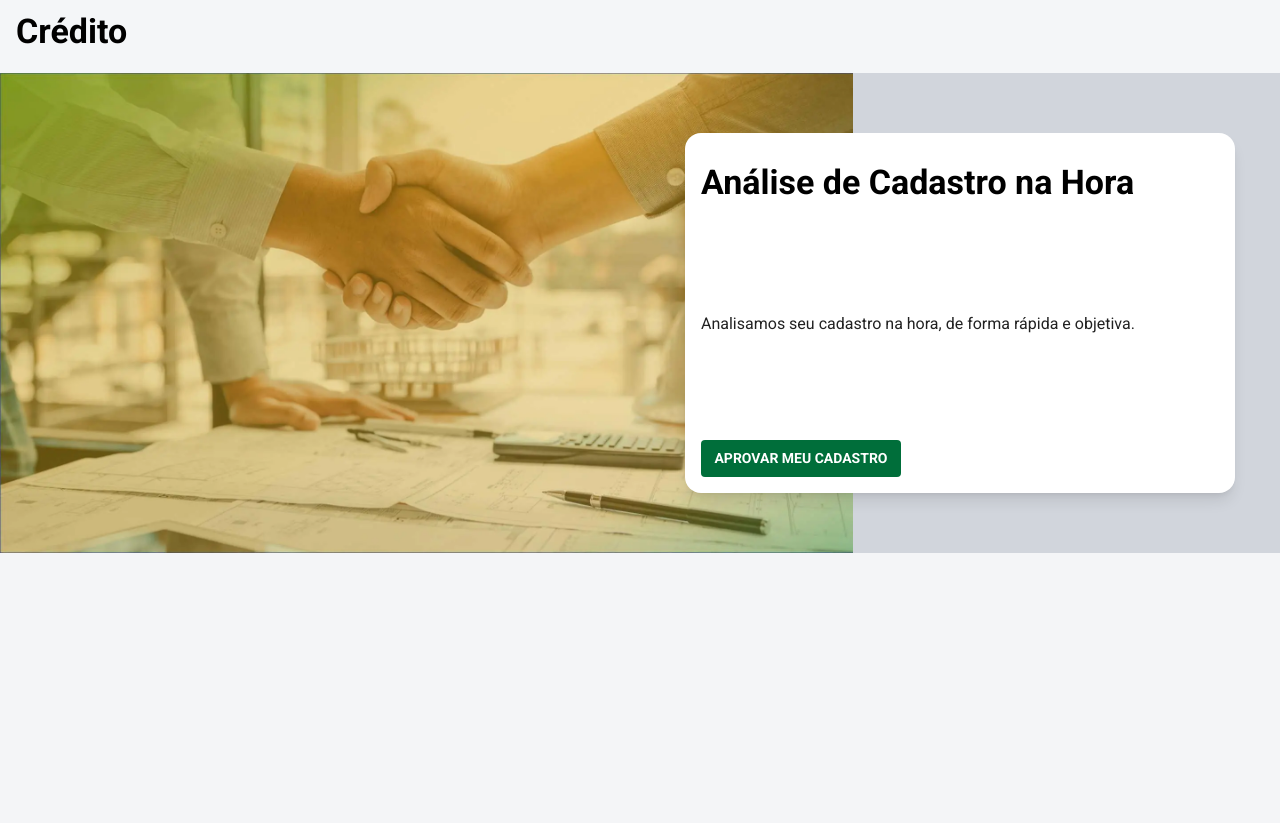
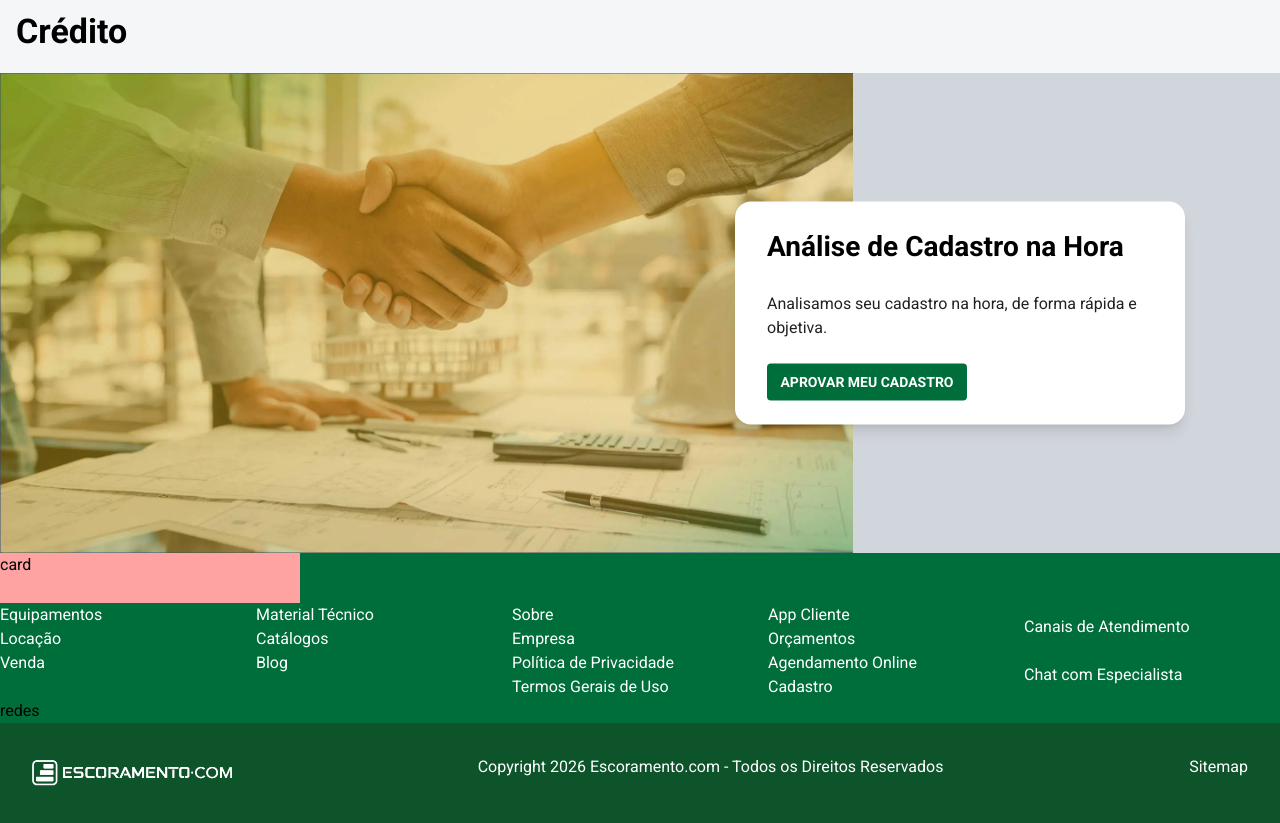
Before and after one commit to andrelucca99/desafio_front, a Next.js app: page / in a window 1280 px wide. Shown: the part 3720-4543 px from the top of the page. Before the commit the page ends 4273 px from the top, so only its background shows below. Built offline with nearby package versions, Linux system fonts and the light colour scheme.

Commit message:
feat: add componente Footer

```diff
--- a/src/app/page.tsx
+++ b/src/app/page.tsx
@@ -11,6 +11,7 @@ import { products } from "../utils/products.json";
 import ServiceModel from "@/components/ServiceModel";
 import Card from "@/components/Card";
 import Button from "@/components/Button";
+import Footer from "@/components/Footer";
 
 export default function Home() {
   return (
@@ -81,7 +82,7 @@ export default function Home() {
 
         <section className="w-full bg-[#F4F6F8] p-2">
           <TitleSection>Recursos</TitleSection>
-          <div className="flex bg-transparent gap-3 border border-gray-400 rounded-2xl">
+          <div className="flex w-full flex-col sm:flex-row bg-transparent gap-3 border border-gray-400 rounded-2xl">
             <div className="w-3/4 flex flex-col justify-between p-3">
               <span className="text-sm font-bold text-gray-500">Blog e Vídeos</span>
 
@@ -119,6 +120,7 @@ export default function Home() {
             textButton="APROVAR MEU CADASTRO"
           />
         </section>
+        <Footer />
       </main>
     </>
   );
--- /dev/null
+++ b/src/components/Footer/index.tsx
@@ -0,0 +1,46 @@
+import Image from "next/image";
+import logoFooter from "../../assets/logo_footer.png";
+
+export default function Footer() {
+  return (
+    <footer className="w-full bg-[#006E3A]">
+      <div className="w-[300px] h-[50px] bg-red-300">card</div>
+      <div className="w-full">
+        <div className="grid grid-cols-5 text-white items-start">
+          <ul>
+            <li>Equipamentos</li>
+            <li>Locação</li>
+            <li>Venda</li>
+          </ul>
+          <ul>
+            <li>Material Técnico</li>
+            <li>Catálogos</li>
+            <li>Blog</li>
+          </ul>
+          <ul>
+            <li>Sobre</li>
+            <li>Empresa</li>
+            <li>Política de Privacidade</li>
+            <li>Termos Gerais de Uso</li>
+          </ul>
+          <ul>
+            <li>App Cliente</li>
+            <li>Orçamentos</li>
+            <li>Agendamento Online</li>
+            <li>Cadastro</li>
+          </ul>
+          <ul className="flex flex-col justify-around h-full">
+            <li>Canais de Atendimento</li>
+            <li>Chat com Especialista</li>
+          </ul>
+        </div>
+        <div className="w-full">redes</div>
+      </div>
+      <div className="w-full bg-green-900 text-white flex justify-between px-8 py-8">
+        <Image src={logoFooter} alt="Escoramento.com" width={200} height={35} />
+        <p>Copyright 2026 Escoramento.com - Todos os Direitos Reservados</p>
+        <span>Sitemap</span>
+      </div>
+    </footer>
+  );
+}
--- a/src/components/ServiceModel/index.tsx
+++ b/src/components/ServiceModel/index.tsx
@@ -32,9 +32,9 @@ export default function ServiceModel({ image, title, description, textButton, cl
       )}
       <div
         className={`absolute ${isReversed ? "top-1/2 left-1/4" : "top-1/2 left-3/4"
-          } transform -translate-x-1/2 -translate-y-1/2 w-[550px] h-[360px] bg-white rounded-2xl p-4 flex flex-col justify-between shadow-lg`}
+          } transform -translate-x-1/2 -translate-y-1/2 w-[450px] max-h-fit bg-white rounded-2xl py-6 px-8 flex flex-col justify-around gap-6 shadow-lg`}
       >
-        <h3 className="text-[34px] font-bold leading-normal text-[##212121] mt-2">{title}</h3>
+        <h3 className="text-[28px] font-bold leading-normal text-[##212121]">{title}</h3>
         <Paragraph>{description}</Paragraph>
         <Button text={textButton} />
       </div>
```
Also changed, not shown: src/assets/logo_footer.png (added).
